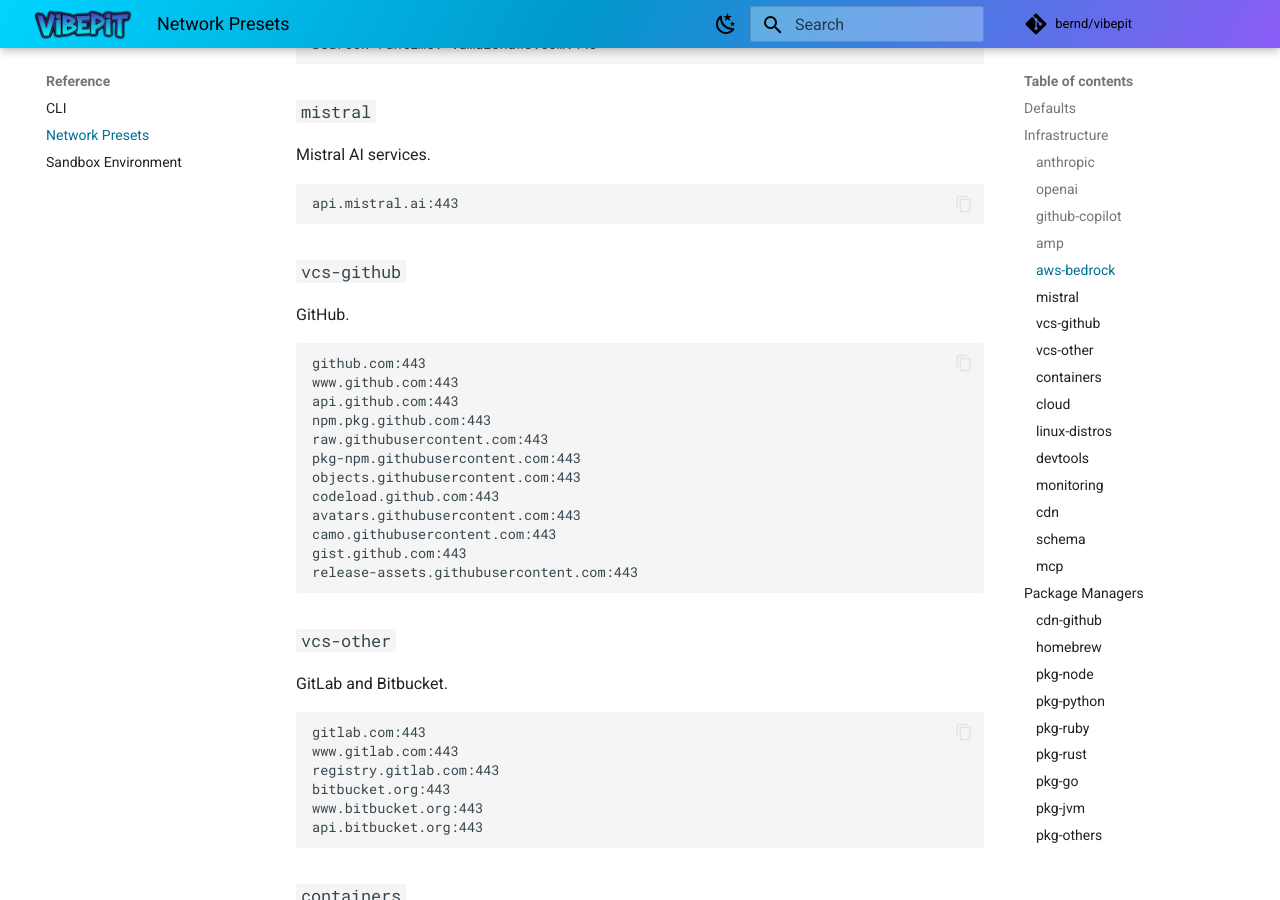
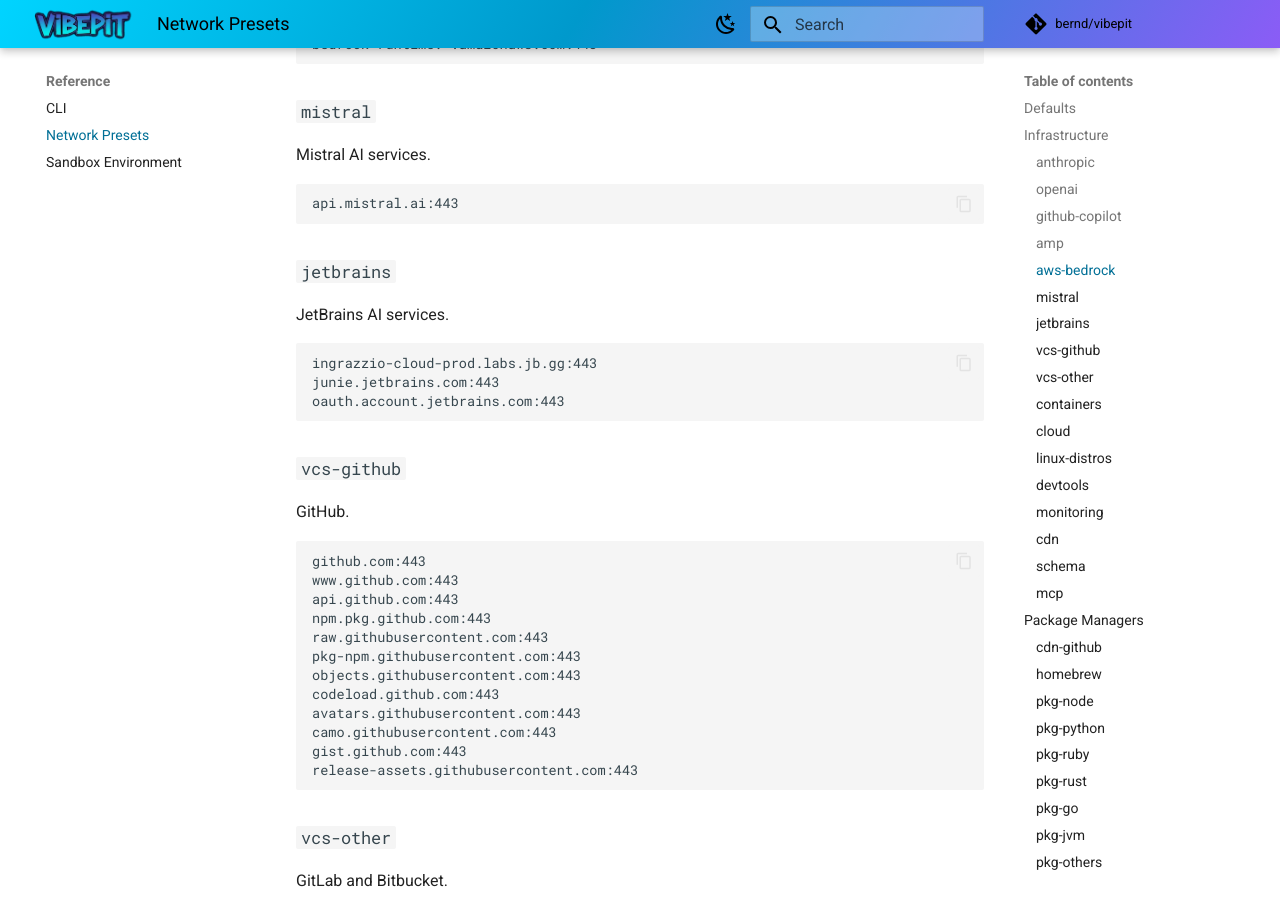
Before and after one commit to bernd/vibepit, an MkDocs documentation site: the page built from docs/content/reference/presets.md, in a window 1280 px wide and 900 px high, scrolled down 1877 px. Built offline with MkDocs 1.6.1 and Material for MkDocs 9.7.7, drawn with Linux system fonts in a browser that asks for light colours; comment, search, counter and statistics services are not loaded.

Commit message:
Add jetbrains network preset to docs

````diff
--- a/docs/content/reference/presets.md
+++ b/docs/content/reference/presets.md
@@ -94,6 +94,16 @@
 
 ```
 api.mistral.ai:443
+```
+
+### `jetbrains`
+
+JetBrains AI services.
+
+```
+ingrazzio-cloud-prod.labs.jb.gg:443
+junie.jetbrains.com:443
+oauth.account.jetbrains.com:443
 ```
 
 ### `vcs-github`
````
